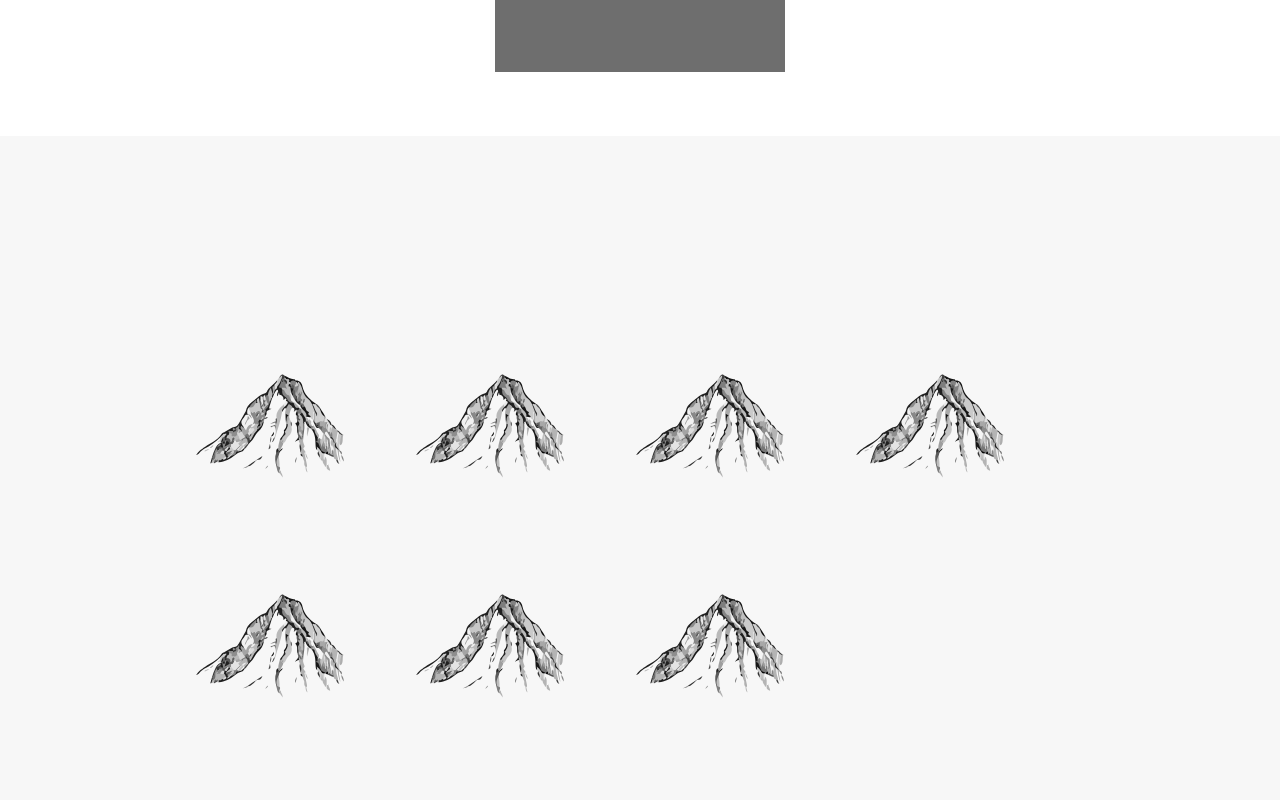
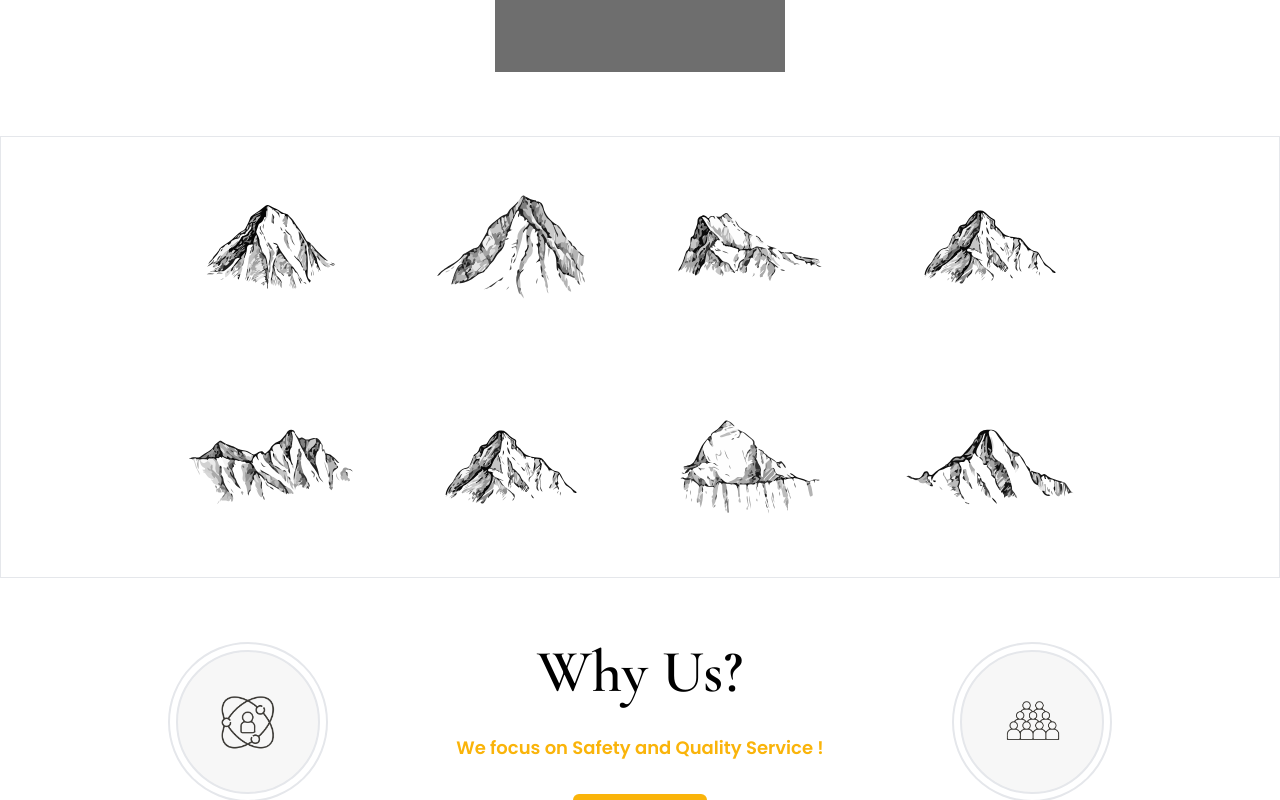
Before and after one commit to WebX-Nepal/Epeak-layout, a React (Vite) app: page / in a window 1280 px wide. Shown: the part 8620-9420 px from the top of the page. Built offline with nearby package versions, Linux system fonts and the light colour scheme; grey boxes are pictures that could not be loaded; a web font is replaced by a local one.

Commit message:
8 mountains added

```diff
--- a/src/components/8000res/8000res.jsx
+++ b/src/components/8000res/8000res.jsx
@@ -4,16 +4,50 @@
 
 import { useState } from "react";
 import dhaulagiri from "./dhaulagiri.svg";
+import everest from "./everest.svg";
+import k2 from "./k2.svg";
+import kangchenjunga from "./kangchenjunga.svg";
+import lhotse from "./lhotse.svg";
+import makalu from "./makalu.svg";
+import Chooyu from "./Chooyu.svg";
 import "./peak.css";
 import Mcard from "./Mcard";
 
 export const Eight = () => {
   const [showDhaulagiri, setShowDhulagiri] = useState(false);
+  const [showEverest, setShowEverest] = useState(false);
+  const [showK2, setShowK2] = useState(false);
+  const [showKangchenjunga, setShowKangchenjunga] = useState(false);
+  const [showLhotse, setShowLhotse] = useState(false);
+  const [showMakalu, setShowMalaku] = useState(false);
+  const [showChooyu, setShowChooyu] = useState(false);
+  const [showManaslu, setShowManaslu] = useState(false);
+
   return (
-    <section className={`w-full h-[100vh]  bg-[#f7f7f7] flex items-center relative`}>
-      <div className="px-40 flex flex-wrap">
+    <section className={`w-full    flex items-center relative`}>
+      <div className="px-40 grid lg:grid-cols-4 md:grid-cols-3 sm:grid-cols-2 border w-full">
         <div
-          className="w-[220px] cursor-pointer "
+          className="w-[220px] cursor-pointer relative"
+          onMouseEnter={() => {
+            setShowEverest(true);
+          }}
+          onMouseLeave={() => {
+            setShowEverest(false);
+          }}
+        >
+          <img src={everest} alt="" />
+          {showEverest && (
+            <Mcard
+              name={"Mount Everest"}
+              subTitle={"submit your dream with us"}
+              height={"8848.86"}
+            />
+          )}
+        </div>
+        {/* ss */}
+
+        <div
+          className="w-[220px] cursor-pointer relative"
           onMouseEnter={() => {
             setShowDhulagiri(true);
           }}
@@ -21,52 +55,120 @@ export const Eight = () => {
             setShowDhulagiri(false);
           }}
         >
+          {showDhaulagiri && (
+            <Mcard
+              name={"Dhaulagiri"}
+              subTitle={"submit your dream with us"}
+              height={" 8167"}
+            />
+          )}
           <img src={dhaulagiri} alt="" />
-          {showDhaulagiri && <Mcard />}
-        </div>
-        {/* ss */}
-
-        <div
-          className="w-[220px] cursor-pointer "
-
-        >
-          <img src={dhaulagiri} alt="" />
-          {/* {showDhaulagiri && <Mcard />} */}
         </div>
         <div
-          className="w-[220px] cursor-pointer "
-
+          className="w-[220px] cursor-pointer relative"
+          onMouseEnter={() => {
+            setShowKangchenjunga(true);
+          }}
+          onMouseLeave={() => {
+            setShowKangchenjunga(false);
+          }}
         >
-          <img src={dhaulagiri} alt="" />
-          {/* {showDhaulagiri && <Mcard />} */}
+          {showKangchenjunga && (
+            <Mcard
+              name={"Kangchenjunga"}
+              subTitle={"submit your dream with us"}
+              height={" 8007"}
+            />
+          )}
+          <img src={kangchenjunga} alt="" />
         </div>
         <div
-          className="w-[220px] cursor-pointer "
+          className="w-[220px] cursor-pointer relative"
+          onMouseEnter={() => {
+            setShowK2(true);
+          }}
+          onMouseLeave={() => {
+            setShowK2(false);
+          }}
+        >
+          {showK2 && (
+            <Mcard
+              name={"Annapurna"}
+              subTitle={"submit your dream with us"}
+              height={"  8091"}
+            />
+          )}
 
-        >
-          <img src={dhaulagiri} alt="" />
-          {/* {showDhaulagiri && <Mcard />} */}
+          <img src={k2} alt="" />
         </div>
         <div
-          className="w-[220px] cursor-pointer "
-
+          className="w-[220px] cursor-pointer relative"
+          onMouseEnter={() => {
+            setShowLhotse(true);
+          }}
+          onMouseLeave={() => {
+            setShowLhotse(false);
+          }}
         >
-          <img src={dhaulagiri} alt="" />
-          {/* {showDhaulagiri && <Mcard />} */}
+          {showLhotse && (
+            <Mcard
+              name={"Lhotse"}
+              subTitle={"submit your dream with us"}
+              height={"  8077"}
+            />
+          )}
+          <img src={lhotse} alt="" />
+        </div>
+        <div className="w-[220px] cursor-pointer relative "
+        onMouseEnter={() => {
+          setShowManaslu(true);
+        }}
+        onMouseLeave={() => {
+          setShowManaslu(false);
+        }}>
+          <img src={k2} alt="" />
+          {showManaslu && (
+            <Mcard
+              name={"Manaslu"}
+              subTitle={"submit your dream with us"}
+              height={"  8055"}
+            />
+          )}
         </div>
         <div
-          className="w-[220px] cursor-pointer "
-
+          className="w-[220px] cursor-pointer relative"
+          onMouseEnter={() => {
+            setShowMalaku(true);
+          }}
+          onMouseLeave={() => {
+            setShowMalaku(false);
+          }}
         >
-          <img src={dhaulagiri} alt="" />
-          {/* {showDhaulagiri && <Mcard />} */}
+            {showMakalu && (
+            <Mcard
+              name={"Makalu"}
+              subTitle={"submit your dream with us"}
+              height={"  8391"}
+            />
+          )}
+          <img src={makalu} alt="" />
         </div>
         <div
-          className="w-[220px] cursor-pointer "
-
-        >
-          <img src={dhaulagiri} alt="" />
-          {/* {showDhaulagiri && <Mcard />} */}
+          className="w-[220px] cursor-pointer relative"
+          onMouseEnter={() => {
+            setShowChooyu(true);
+          }}
+          onMouseLeave={() => {
+            setShowChooyu(false);
+          }}
+        >  {showChooyu && (
+          <Mcard
+            name={"Annapurna"}
+            subTitle={"submit your dream with us"}
+            height={"  8291"}
+          />
+        )}
+          <img src={Chooyu} alt="" />
         </div>
       </div>
     </section>
--- a/src/components/8000res/Mcard.jsx
+++ b/src/components/8000res/Mcard.jsx
@@ -1,17 +1,22 @@
+import { Link } from "react-router-dom";
+export default function Mcard({imageLink,name,height,subTitle}) {
 
-export default function Mcard() {
   return (
-    <div className="w-[330px] h-[180px] bg-[#4a97da] rounded-3xl absolute  top-0 flex  p-2">
-        <div className="w-[50%]  bg-[url('https://images.unsplash.com/photo-1509883488717-779cd2d85976?q=80&w=1973&auto=format&fit=crop&ixlib=rb-4.0.3&ixid=M3wxMjA3fDB8MHxwaG90by1wYWdlfHx8fGVufDB8fHx8fA%3D%3D')] bg-cover p bg-center h-full   rounded-3xl">
-            <img src="" alt="" />
-        </div>
-        <div className="text-white text-center py-3 pl-2 p">
-            <h3 className="text-lg"> Mount Everest</h3>
-            <p className="text-sm ">(8848.86 meters) </p>
-            <p className="text-xs ">submit your dream with us </p>
-            <button className="bg-white text-[#4a97da] rounded-3xl px-3 py-1 mt-4">Explore more</button>
-        </div>
+    <div className="w-[330px] cursor-default h-[180px] bg-[#4a97da] rounded-3xl absolute  -top-[140px] flex  p-2">
+      <div className="w-[50%]  bg-[url('https://images.unsplash.com/photo-1509883488717-779cd2d85976?q=80&w=1973&auto=format&fit=crop&ixlib=rb-4.0.3&ixid=M3wxMjA3fDB8MHxwaG90by1wYWdlfHx8fGVufDB8fHx8fA%3D%3D')] bg-cover p bg-center h-full   rounded-3xl">
+        <img src="" alt="" />
+      </div>
+      <div className="text-white text-center py-3 pl-2 p">
+        <h3 className="text-lg">{name} </h3>
+        <p className="text-sm ">({height} meters) </p>
+        <p className="text-xs ">{subTitle} </p>
 
+        <Link to="/everest">
+        <button className="bg-white text-[#4a97da] rounded-3xl px-3 py-1 mt-4">
+          Explore more
+        </button>
+        </Link>
+      </div>
     </div>
-  )
+  );
 }
--- a/src/components/Navbar/Company.jsx
+++ b/src/components/Navbar/Company.jsx
@@ -6,7 +6,7 @@ export default function Company({ setShow }) {
     <div
       onMouseEnter={() => setShow(true)}
       onMouseLeave={() => setShow(false)}
-      className="  sticky w-full   flex justify-around items-start p-8 w-[99%] h-[30vh]  bg-opacity-75 bg-[#023047] z-10 top-24 text-white font-poppins"
+      className="  sticky w-full   flex justify-around items-start p-8  h-[30vh]  bg-opacity-75 bg-[#023047] z-10 top-24 text-white font-poppins"
     >
       <div className="flex flex-col gap-4">
         <h3>Why with us?</h3>
```
